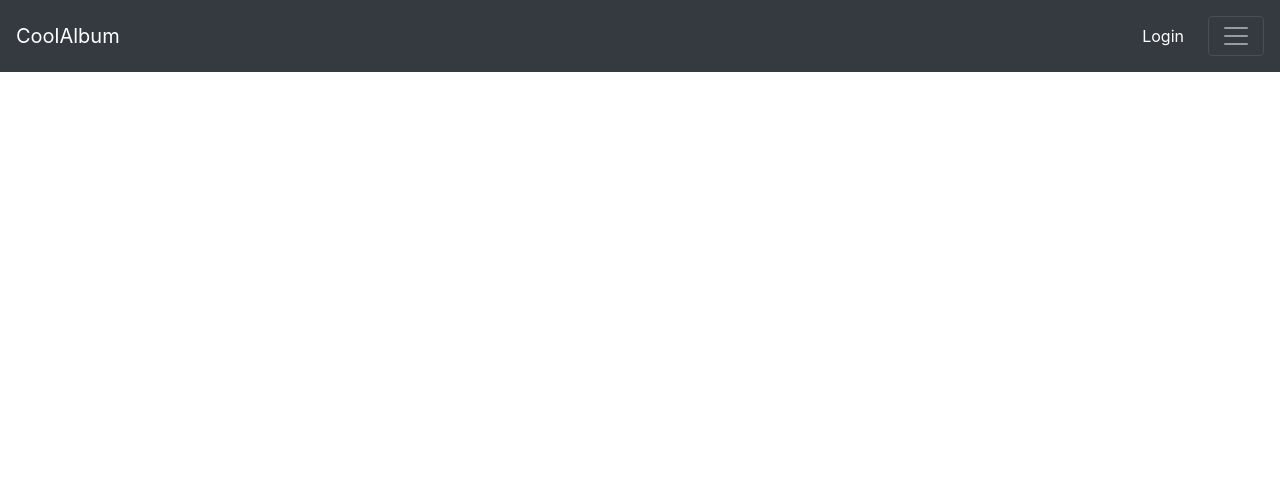
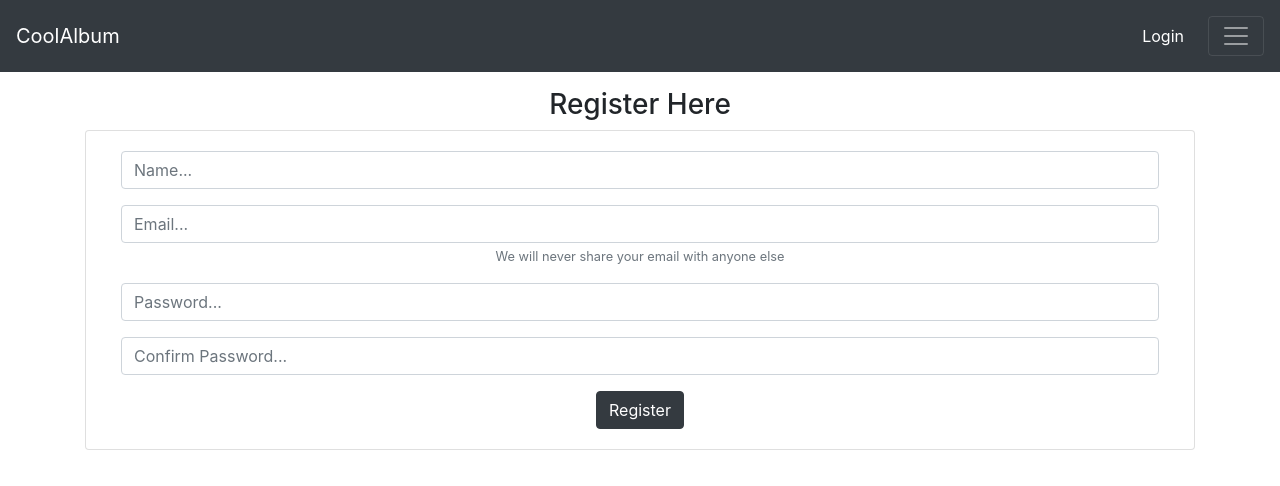
Before and after one commit to olegs7771/coolalbum, a React (Create React App) app in the folder client/: page /register in a window 1280 px wide. Shown: the top 486 px of the page. Built offline with nearby package versions, Linux system fonts and the light colour scheme.

Commit message:
Register.js

```diff
--- a/client/src/App.js
+++ b/client/src/App.js
@@ -5,6 +5,7 @@ import store from "./store";
 
 import Header from "./components/layout/Header";
 import Main from "./components/layout/main/Main";
+import Register from "./components/auth/Register";
 import Facebook_auth_btn from "./components/layout/Facebook_auth_btn";
 
 import "./App.css";
@@ -16,9 +17,12 @@ class App extends Component {
         <Router>
           <div className="App">
             <Header />
-            <Switch>
-              <Route exact path="/" component={Main} />
-            </Switch>
+            <div className="container">
+              <Switch>
+                <Route exact path="/" component={Main} />
+                <Route exact path="/register" component={Register} />
+              </Switch>
+            </div>
           </div>
         </Router>
       </Provider>
--- /dev/null
+++ b/client/src/components/auth/Register.js
@@ -0,0 +1,38 @@
+import React, { Component } from "react";
+import TextFormGroup from "../textFormGroup/TextFormGroup";
+
+class Register extends Component {
+  onSubmit = e => {
+    e.preventDefault();
+    console.log("submitted");
+  };
+
+  render() {
+    return (
+      <div className="row my-3">
+        <div className="col-md-12">
+          <div className="text-center h3">Register Here</div>
+          <div className="card card-body">
+            <div className="container">
+              <form onSubmit={this.onSubmit}>
+                <TextFormGroup placeholder="Name..." />
+                <TextFormGroup
+                  placeholder="Email..."
+                  type="email"
+                  info="We will never share your email with anyone else"
+                />
+                <TextFormGroup placeholder="Password..." name="password1" />
+                <TextFormGroup
+                  placeholder="Confirm Password..."
+                  name="password2"
+                />
+                <button className="btn btn-dark">Register</button>
+              </form>
+            </div>
+          </div>
+        </div>
+      </div>
+    );
+  }
+}
+export default Register;
--- a/client/src/components/layout/Header.js
+++ b/client/src/components/layout/Header.js
@@ -33,8 +33,8 @@ class Header extends Component {
           <div className="bg-dark p-4">
             <ul className="nav justify-content-end">
               <li className="nav-item">
-                <a className="nav-link text-white" href="/">
-                  Active
+                <a className="nav-link text-white" href="/register">
+                  Sign Up
                 </a>
               </li>
               <li className="nav-item">
--- /dev/null
+++ b/client/src/components/textFormGroup/TextFormGroup.js
@@ -0,0 +1,21 @@
+import React from "react";
+import PropTypes from "prop-types";
+
+const TextFormGroup = ({ placeholder, type, info }) => {
+  return (
+    <div className="form-group">
+      <input className="form-control" placeholder={placeholder} type={type} />
+      <small className="text-muted"> {info}</small>
+    </div>
+  );
+};
+
+TextFormGroup.defaultProps = {
+  type: "text"
+};
+
+TextFormGroup.propTypes = {
+  placeholder: PropTypes.string.isRequired
+};
+
+export default TextFormGroup;
```
Also changed, not shown: client/src/components/auth/Login.js (added), 1 other file (tests, documents, lock files or other folders).
